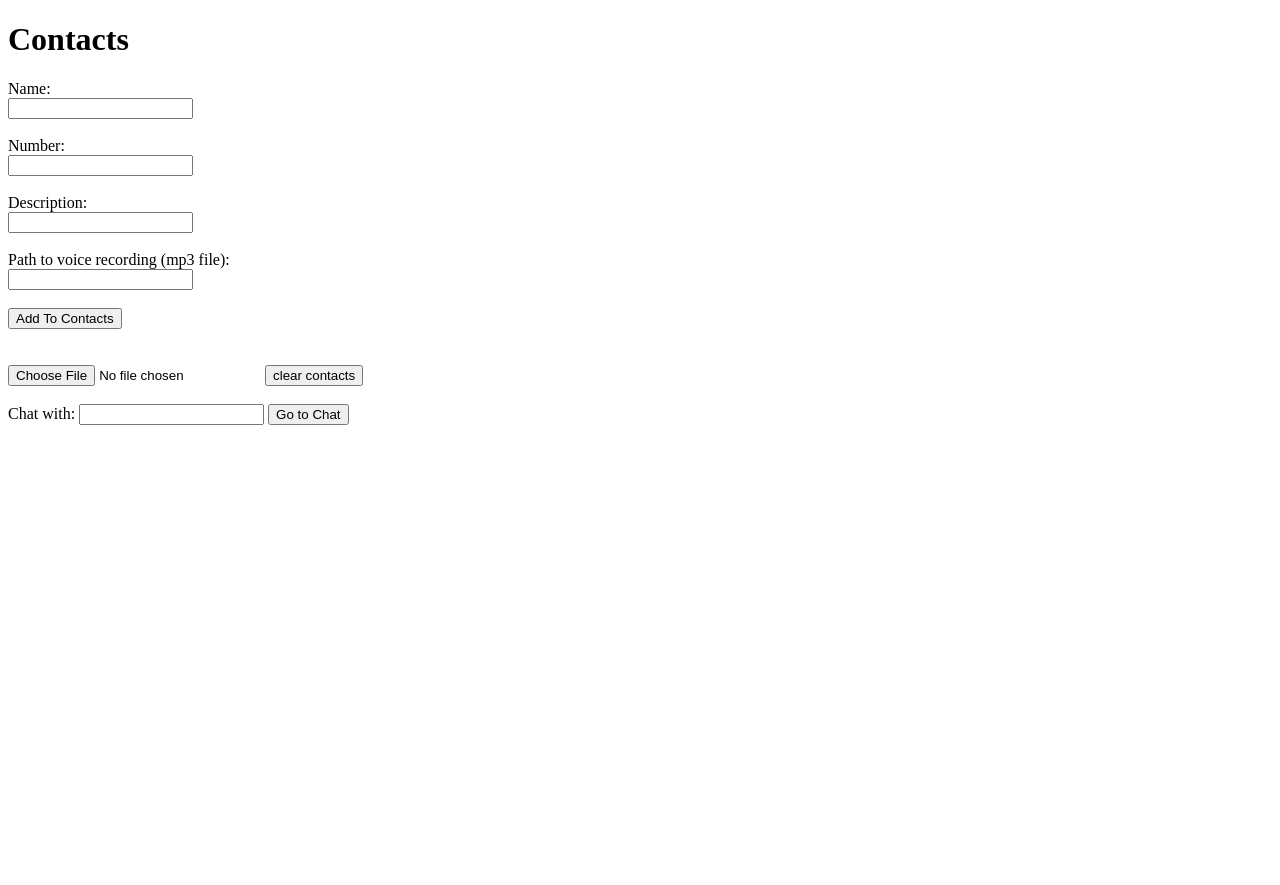
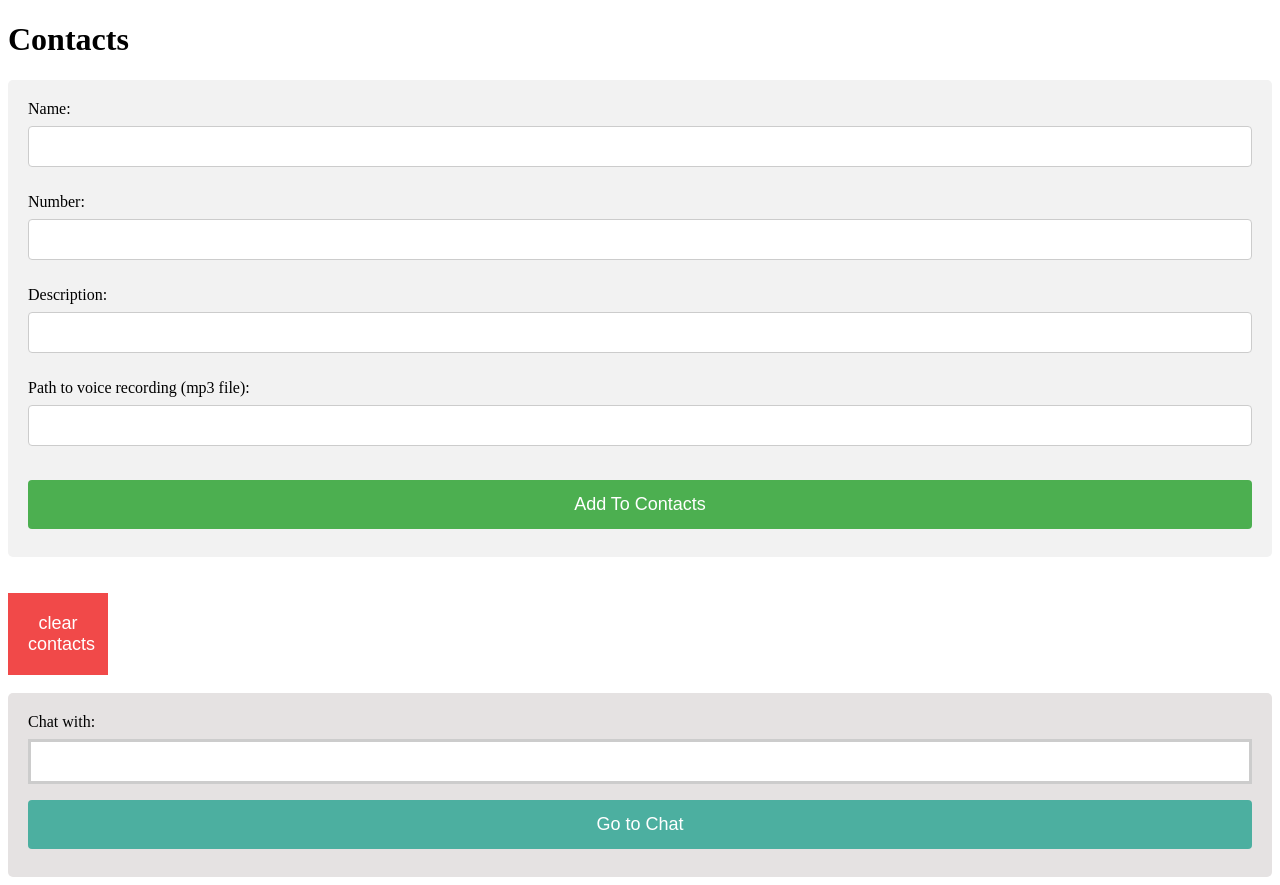
Before and after one commit to RaghaRao314159/InnovAItio, a Flask app: page / in a window 1280 px wide. Before the commit the page ends 425 px from the top, so only its background shows below. Run offline with Flask 3, Linux system fonts and the light colour scheme.

Commit message:
adding css

```diff
--- a/Web_Innovatio/app.py
+++ b/Web_Innovatio/app.py
@@ -1,4 +1,4 @@
-from flask import Flask, render_template, request, redirect, url_for, jsonify
+from flask import Flask, render_template, request, redirect, url_for, send_file
 from model import gen_voice, check
 
 app = Flask(__name__)
@@ -22,7 +22,7 @@ def contactpage():
             global friend
             friend = request.form.get('friend_box')
             print("this is what you typoed into the box: ", friend)
-            return render_template('ragha.html', friend = friend)
+            return render_template('me.html', friend = friend)
 
 
     return render_template('contactpage.html')
@@ -40,8 +40,8 @@ def chatpage():
     return render_template('chatpage.html')
 
 
-@app.route('/ragha',methods=['POST','GET'])
-def ragha():
+@app.route('/me',methods=['POST','GET'])
+def me():
     if 'value' in request.form:
         global path
         if request.form['value']:
@@ -52,51 +52,52 @@ def ragha():
         print("initial set: ", path)
         #gen_voice(path)
 
-    global raksha_convo
-    global ragha_convo
+    global friend_convo
+    global me_convo
     if request.method == 'POST':
-        if request.form.get('ragha_message'):
-            ragha_message = request.form.get('ragha_message')
-            #ragha_convo += "Ragha: " + ragha_message + "\n" + "\n"
-            ragha_convo.append(ragha_message)
-            return render_template('ragha.html', ragha_convo = ragha_convo, raksha_convo = raksha_convo)
+        if request.form.get('me_message'):
+            me_message = request.form.get('me_message')
+            me_convo.append(me_message)
+            return render_template('me.html', me_convo = me_convo, friend_convo = friend_convo)
 
     if request.method == 'GET':
-        if len(raksha_convo) != 0:
-            latest_message = raksha_convo[-1]
+        if len(friend_convo) != 0:
+            latest_message = friend_convo[-1]
             print("final check: ",path)
             gen_voice(path, latest_message)
-        return render_template('ragha.html', ragha_convo = ragha_convo, raksha_convo = raksha_convo)
+        return render_template('me.html', me_convo = me_convo, friend_convo = friend_convo)
 
-    return render_template('ragha.html', ragha_convo = ragha_convo, raksha_convo = raksha_convo)
+    return render_template('me.html', me_convo = me_convo, friend_convo = friend_convo)
 
 
 
-@app.route('/raksha',methods=['POST','GET'])
-def raksha():
-    global raksha_convo
-    global ragha_convo
+@app.route('/friend',methods=['POST','GET'])
+def friend():
+    global friend_convo
+    global me_convo
     if request.method == 'POST':
-        if request.form.get('raksha_message'):
-            raksha_message = request.form.get('raksha_message')
-            raksha_convo.append(raksha_message)
-            return render_template('raksha.html', ragha_convo = ragha_convo, raksha_convo = raksha_convo)
+        if request.form.get('friend_message'):
+            friend_message = request.form.get('friend_message')
+            friend_convo.append(friend_message)
+            return render_template('friend.html', me_convo = me_convo, friend_convo = friend_convo)
 
     if request.method == 'GET':
-        return render_template('raksha.html', ragha_convo = ragha_convo, raksha_convo = raksha_convo)
+        return render_template('friend.html', me_convo = me_convo, friend_convo = friend_convo)
 
-    return render_template('raksha.html', ragha_convo = ragha_convo, raksha_convo = raksha_convo)
+    return render_template('friend.html', me_convo = me_convo, friend_convo = friend_convo)
 
 
+@app.route('/audio')
+def serve_audio():
+    return send_file("Gen_voice.mp3", as_attachment=True)
 
 @app.route('/tryhtml', methods=['POST','GET'])
 def tryhtml():
     return render_template('try.html')
 
 
-
 if __name__ == "__main__":
     path = ""
     friend = ""
-    ragha_convo, raksha_convo = [], []
+    me_convo, friend_convo = [], []
     app.run(debug=True)
--- a/Web_Innovatio/model.py
+++ b/Web_Innovatio/model.py
@@ -6,7 +6,7 @@ def check(abs_path):
 
 
 def gen_voice(abs_path, text):
-    set_api_key("bfe30fd852173f67e2cf38bff7e5e002")
+    set_api_key("1c1780f87b362547e1dab31485e76afb")
 
     # file = '\Users\Oyeda\Downloads\Dada_sample_audio.mp3'
     # open(file, 'r')
@@ -26,5 +26,5 @@ def gen_voice(abs_path, text):
 
     audio = generate(text=text, voice=voice)
 
-    with open('templates/Gen_voice.mp3', 'wb') as f:
+    with open('Gen_voice.mp3', 'wb') as f:
         f.write(audio)
--- a/Web_Innovatio/templates/contactpage.html
+++ b/Web_Innovatio/templates/contactpage.html
@@ -2,14 +2,119 @@
 <html>
 <head>
 <title>Page Title</title>
-<script src="https://ajax.googleapis.com/ajax/libs/jquery/3.6.4/jquery.min.js"></script>
 </head>
+<style>
+.contact_form input[type=text], select {
+    width: 100%;
+    padding: 12px 20px;
+    margin: 8px 0;
+    display: inline-block;
+    border: 1px solid #ccc;
+    border-radius: 4px;
+    box-sizing: border-box;
+  }
+
+  .contact_form input[type=submit] {
+    width: 100%;
+    background-color: #4CAF50;
+    color: white;
+    padding: 14px 20px;
+    margin: 8px 0;
+    border: none;
+    border-radius: 4px;
+    cursor: pointer;
+    font-size: 18px;
+  }
+
+  .contact_form input[type=submit]:hover {
+    background-color: #45a049;
+  }
+
+  .contact_form {
+    border-radius: 5px;
+    background-color: #f2f2f2;
+    padding: 20px;
+  }
+
+
+  .clear_contacts_button {
+    position: relative;
+    background-color: #f14949;
+    border: none;
+    font-size: 18px;
+    color: #FFFFFF;
+    padding: 20px;
+    width: 100px;
+    text-align: center;
+    transition-duration: 0.4s;
+    text-decoration: none;
+    overflow: hidden;
+    cursor: pointer;
+  }
+
+  .clear_contacts_button:after {
+    content: "";
+    background: #f1f1f1;
+    display: block;
+    position: absolute;
+    padding-top: 300%;
+    padding-left: 350%;
+    margin-left: -20px !important;
+    margin-top: -120%;
+    opacity: 0;
+    transition: all 0.8s
+  }
+
+  .clear_contacts_button:active:after {
+    padding: 0;
+    margin: 0;
+    opacity: 1;
+    transition: 0s
+  }
+
+.chat_with {
+    border-radius: 5px;
+    background-color: #e5e2e2;
+    padding: 20px;
+  }
+.chat_with input[type=text] {
+  width: 100%;
+  padding: 12px 20px;
+  margin: 8px 0;
+  box-sizing: border-box;
+  border: 3px solid #ccc;
+  -webkit-transition: 0.5s;
+  transition: 0.5s;
+  outline: none;
+}
+
+.chat_with input[type=text]:focus {
+  border: 3px solid #555;
+}
+
+.chat_with input[type=submit] {
+    width: 100%;
+    background-color: #4cafa0;
+    color: white;
+    padding: 14px 20px;
+    margin: 8px 0;
+    border: none;
+    border-radius: 4px;
+    cursor: pointer;
+    font-size: 18px;
+  }
+
+  .chat_with input[type=submit]:hover {
+    background-color: #45a077;
+  }
+</style>
+</style>
 <body>
 
 
 <h1>Contacts</h1>
 
-<form action="/" enctype="multipart/form-data" method="POST">
+<form class = "contact_form" action="/" enctype="multipart/form-data" method="POST">
     <label for="name">Name: </label><br>
     <input type="text" name="name" autocomplete="off"> <br><br>
 
@@ -32,44 +137,15 @@
 
 <br><br>
 
-<audio id="audio">
-    <source src="" id="thesource" />
-</audio>
-<input type="file" id="upload" title="Upload File" />
 
+<button class = "clear_contacts_button" type="button" onclick="localStorage.clear()">clear contacts</button> <br><br>
 
-<button type="button" onclick="localStorage.clear()">clear contacts</button> <br><br>
-
-<form action="/" enctype="multipart/form-data" method="POST">
+<form class = "chat_with" action="/" enctype="multipart/form-data" method="POST">
     <label for="friend_box">Chat with: </label>
     <input type="text" name="friend_box" autocomplete="off">
     <input type="submit" value="Go to Chat">
 </form>
 
-<!--
-<script>
-    // Assuming you have set a value in localStorage
-    const myValue = localStorage.getItem("{{friend}}");
-
-    // Send the value to Flask server using AJAX (jQuery example)
-    $.ajax({
-        url: '/tryhtml',
-        type: 'POST',
-        data: { 'value': myValue },
-        success: function(response) {
-            console.log('Data sent successfully!');
-        },
-        error: function(error) {
-            console.error('Error sending data:', error);
-        }
-    });
-</script> -->
-
-<!--
-<form action="/chatpage" method="GET">
-    <input type="submit" name="chat" value="Go to chat">
-</form>
--->
 
 </body>
 </html>
--- a/Web_Innovatio/templates/try.html
+++ b/Web_Innovatio/templates/try.html
@@ -4,7 +4,7 @@
 </head>
 <body>
     <audio controls>
-        <source src="./Gen_voice.mp3" type="audio/mp3">
+        <source src="{{ url_for('serve_audio') }}" type="audio/mpeg">
         Your browser does not support the audio element.
     </audio>
     <p> hi </p>
```
Also changed, not shown: Web_Innovatio/templates/friend.html (renamed from Web_Innovatio/templates/raksha.html, +9 -9 lines), Web_Innovatio/templates/me.html (renamed from Web_Innovatio/templates/ragha.html, +33 -13 lines), 1 other file.
